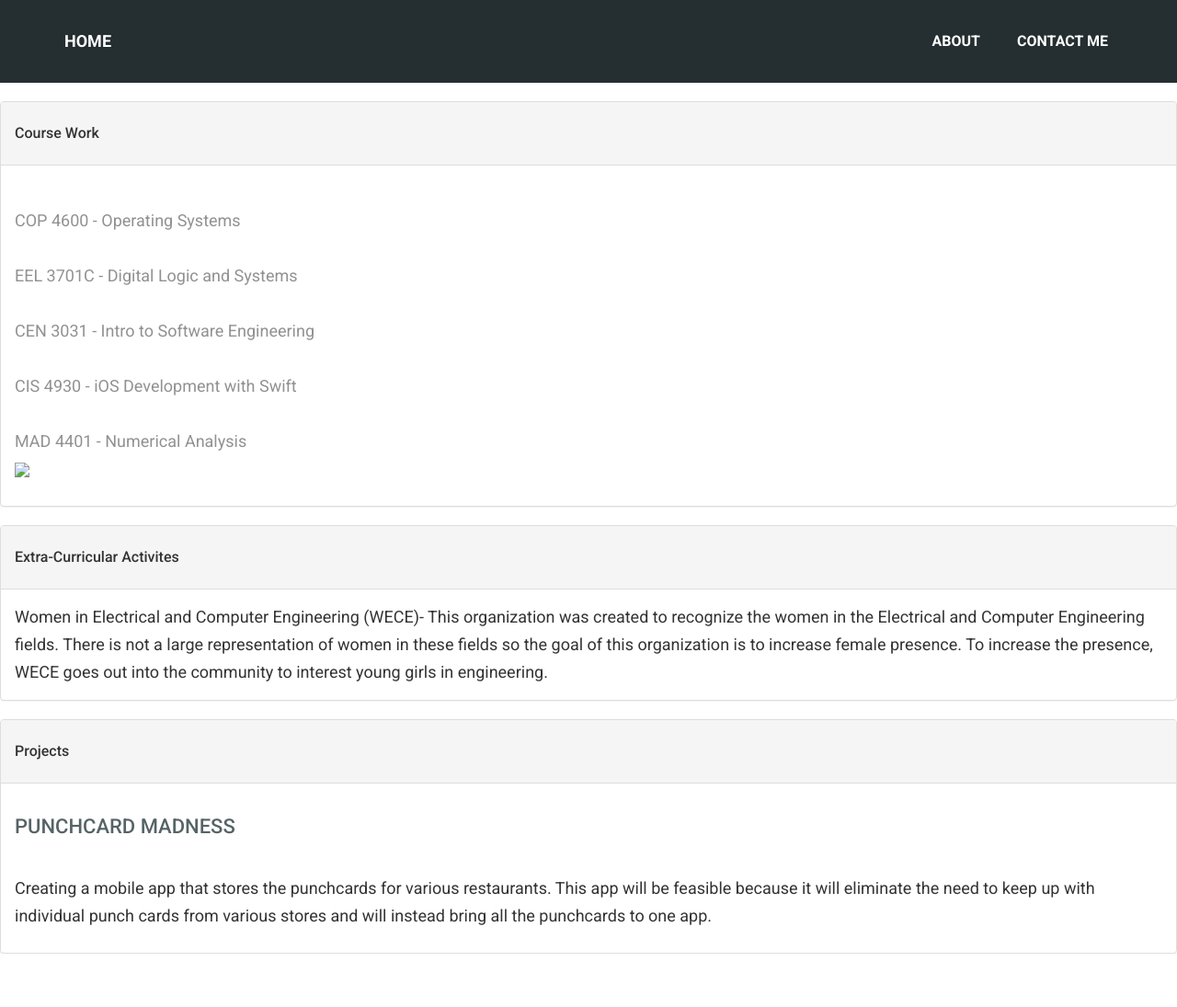
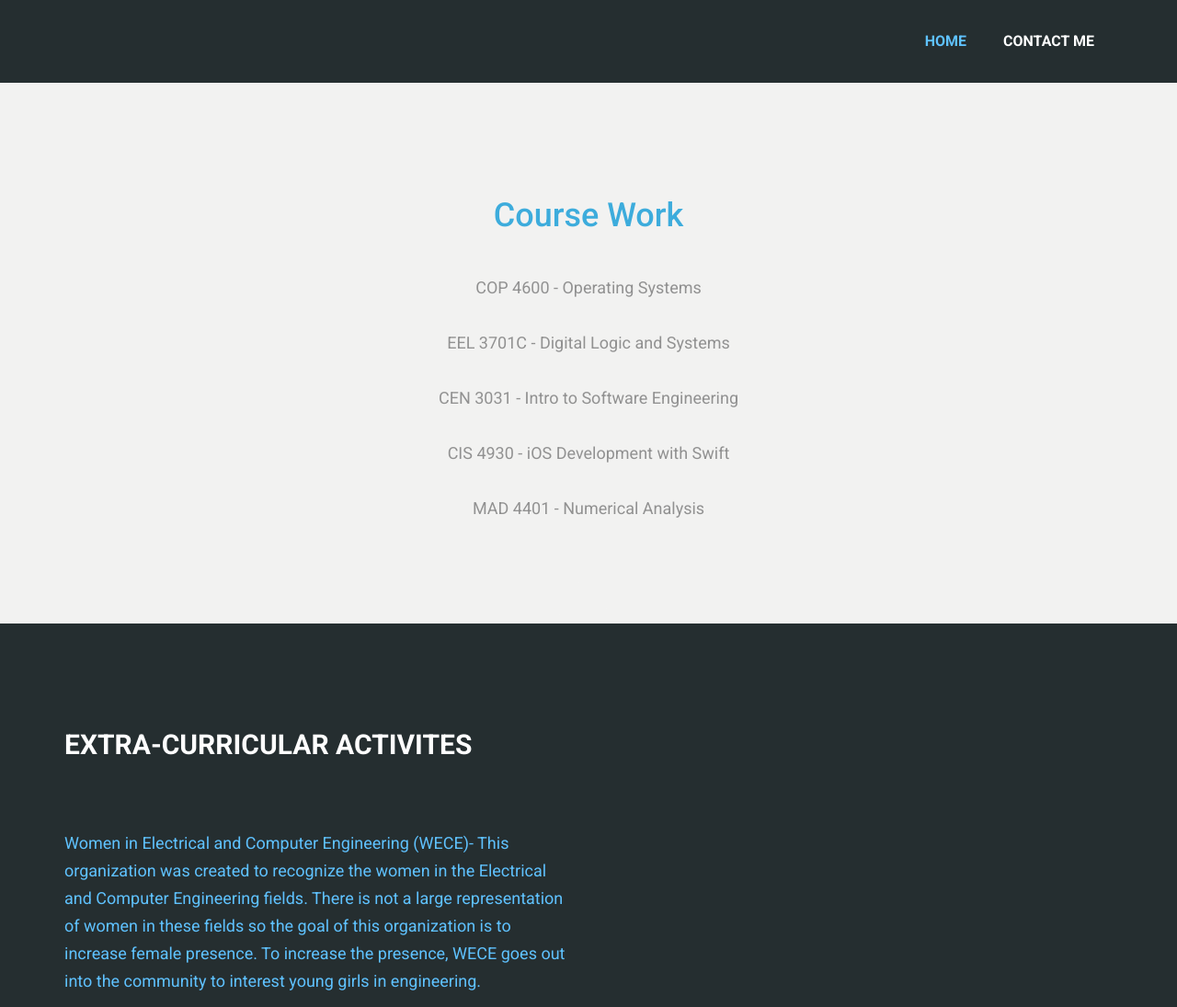
Before and after one commit to memamdie/memamdie.github.io, a plain HTML site: page present.html in a window 1280 px wide. Shown: the top 1095 px of the page at 92% size. Before the commit the page ends 1037 px from the top, so only its background shows below. Drawn offline with Linux system fonts and the light colour scheme; files that its build step writes are made by us from their sources; a web font is replaced by a local one.

```diff
--- a/css/style.css
+++ b/css/style.css
@@ -553,7 +553,13 @@
 
 }
 
+/*==========================================================
+	section present
+	============================================================*/
 
+#blue {
+	color: #3dacdc;
+}
 /*==========================================================
 	section Footer
 	============================================================*/
--- a/present.html
+++ b/present.html
@@ -3,14 +3,28 @@
   <head>
     <meta charset="utf-8">
     <meta http-equiv="X-UA-Compatible" content="IE=edge">
+
+    <title>Michelle Emamdie's Current Endeavors</title>
+
+    <!-- Mobile Specific Metas
+  ================================================== -->
     <meta name="viewport" content="width=device-width, initial-scale=1">
-    <!-- The above 3 meta tags *must* come first in the head; any other head content must come *after* these tags -->
-	<!-- This is the name of the website -->
-	<title>Michelle's Current Endeavors</title>
+
+
+    <!-- CSS
+  ================================================== -->
     <!-- Bootstrap -->
-    <link href="css/bootstrap.min.css" rel="stylesheet" href = "css/custom.css">
-
-	<link rel="stylesheet" href="https://maxcdn.bootstrapcdn.com/font-awesome/4.4.0/css/font-awesome.min.css">
+    <link href="assets/css/bootstrap.min.css" rel="stylesheet">
+    <!-- FontAwesome -->
+    <link rel="stylesheet" href="css/font-awesome.min.css">
+    <!-- Animation -->
+    <link rel="stylesheet" href="css/animate.css">
+    <!-- Prettyphoto -->
+    <link rel="stylesheet" href="css/prettyPhoto.css">
+    <!-- Template styles-->
+    <link rel="stylesheet" href="css/style.css">
+    <!-- Responsive styles-->
+    <link rel="stylesheet" href="css/responsive.css">
 
     <!-- HTML5 shim and Respond.js for IE8 support of HTML5 elements and media queries -->
     <!-- WARNING: Respond.js doesn't work if you view the page via file:// -->
@@ -18,71 +32,80 @@
       <script src="https://oss.maxcdn.com/html5shiv/3.7.2/html5shiv.min.js"></script>
       <script src="https://oss.maxcdn.com/respond/1.4.2/respond.min.js"></script>
     <![endif]-->
-
-	<!-- This is how you link the CSS file to the HTML file -->
-	<link rel="stylesheet" href="css/style.css">
-
   </head>
 	<body class = "present">
-		  	  <!-- This block of code is for the navbar -->
-    <div class = "navbar navbar-default navbar-static-top" role = "navigation">
-      <div class = "container">
-          <div class = "navbar-header">
-	          <button type = "button" class="navbar-toggle" data-toggle = "collapse" data-target = ".navbar-collapse">
-	          <span class = "sr-only">Toggle navigation </span>
-	          <span class = "icon-bar"></span>
-	          <span class = "icon-bar"></span>
-	          <span class = "icon-bar"></span>
-	          <span class = "icon-bar"></span>
+    <!-- section menu start -->
+
+    <section class="section-menu">
+    	<div class="navbar navbar-default main-nav" role="navigation" >
+    		<div class="container" >
+    			<div class="navbar-header">
+    				<button class="navbar-toggle collapsed" data-target="#bs-example-navbar-collapse-1" data-toggle="collapse">
+    					<span class="sr-only"></span>
+    					<span class="icon-bar"></span>
+    					<span class="icon-bar"></span>
+    					<span class="icon-bar"></span>
     				</button>
-	          <a class = "navbar-brand" href = "index.html">Home</a>
+    			</div>  <!-- navbar-header end -->
+    			<!-- main nav  -->
+
+    			<div class="collapse navbar-collapse navigation" id="bs-example-navbar-collapse-1" role="navigation">
+    				<ul class="nav navbar-nav navbar-right">
+    					<li class="active"><a href="index.html#section-banner">Home </a></li>
+    					<li><a href="index.html#section-contact">Contact me </a></li>
+    				</ul>
+    			</div><!-- /.navbar-collapse -->
+    		</div><!-- /.container-fluid -->
     	</div>
-          <div class = "navbar-collapse collapse">
-	          <ul class = "nav navbar-nav navbar-right">
-		          <li><a href="index.html#about">About</a></li>
-		          <li><a href="index.html#contact">Contact Me</a></li>
-	          </ul>
-          </div>
-      </div>
-     </div>
-     <!-- This is the end of the navbar code -->
+    </section>
+    <!-- section menu end -->
 
-			  <!-- The body is where everything that you're typing on the page is going to go -->
-		<div class="panel panel-default">
-		  <div class="panel-heading">
-		    <h1 class="panel-title">Course Work</h1>
-		  </div>
-		  <div class="panel-body">
+
+	<section id="section-resume" class="section-padding">
+		<div class="container">
+		  <div class="row">
+			<div class="col-md-12 text-center wow fadeInUp">
+			    <h1 class="heading-title" id = "blue">Course Work</h1>
 			    <p><br>COP 4600 - Operating Systems</br>
 				    <br>EEL 3701C - Digital Logic and Systems</br>
 				    <br>CEN 3031 - Intro to Software Engineering</br>
 				    <br>CIS 4930 - iOS Development with Swift</br>
 				    <br>MAD 4401 - Numerical Analysis</br>
-			    <img src="img/school.jpg"
 			    </p>
 		    </div>
 		  </div>
+		</div>
+	</section>
 
-		<div class="panel panel-default">
-		  <div class="panel-heading">
-		    <h1 class="panel-title">Extra-Curricular Activites</h1>
-		  </div>
-		  <div class="panel-body">
-		    Women in Electrical and Computer Engineering (WECE)- This organization was created to recognize the women in the Electrical and Computer Engineering fields. There is not a large representation of women in these fields so the goal of this organization is to increase female presence. To increase the presence, WECE goes out into the community to interest young girls in engineering.
+	<section id="section-contact" class="section-padding">
+		<div class="container">
+			<div class="row">
+				<div class="col-md-12">
+					<h2 class="heading-title">Extra-Curricular Activites</h2>
 				</div>
 			</div>
-
-
-		<div class="panel panel-default">
-		  <div class="panel-heading">
-		    <h1 class="panel-title">Projects</h1>
+			<div class="row">
+				<div class="col-md-6 col-sm-6 wow fadeInLeft">
+					<div class="contact-left">
+						<p>Women in Electrical and Computer Engineering (WECE)- This organization was created to recognize the women in the Electrical and Computer Engineering fields. There is not a large representation of women in these fields so the goal of this organization is to increase female presence. To increase the presence, WECE goes out into the community to interest young girls in engineering. </p>
 					</div>
-		  <div class="panel-body">
+				</div>
+			</div>
+		</div>
+	</section>
+	<!-- section contact end -->
+	<section id="section-resume" class="section-padding">
+		<div class="container">
+		  <div class="row">
+			<div class="col-md-12 text-center wow fadeInUp">
+			    <h1 class="heading-title" id = "blue">Project</h1>
 			    <p><h3>PunchCard Madness</h3>
 			    <br>Creating a mobile app that stores the punchcards for various restaurants. This app will be feasible because it will eliminate the need to keep up with individual punch cards from various stores and will instead bring all the punchcards to one app. </br>
 			    </p>
 		    </div>
 		  </div>
+		</div>
+	</section>
 
 	</body>
 </html>
```
Also changed, not shown: index.html (+1 -1 lines), pictures.html (+4 -2 lines), images/school.jpg (added). Lines whose indentation alone changed are shown as unchanged.
